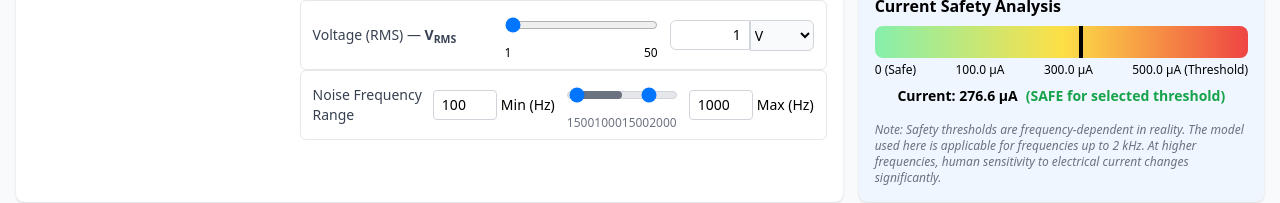
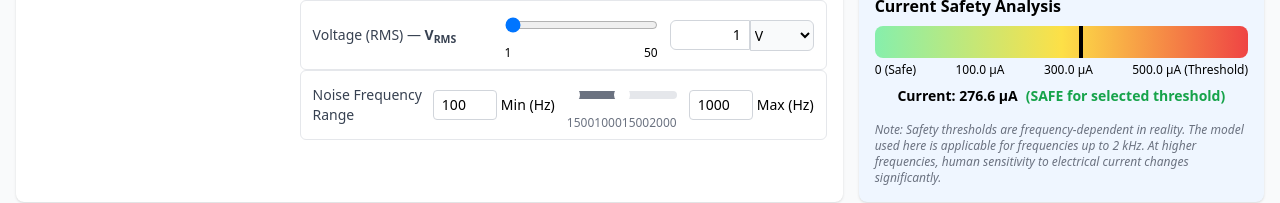
Before and after one commit to sandeepzgk/ESR-System, a React (Create React App) app in the folder Simulator/: page / in a window 1280 px wide. Both pictures are taken after a click on the button "White Noise". Shown: the part 256-459 px from the top of the page. Built offline with nearby package versions, Linux system fonts and the light colour scheme.

Commit message:
finally working

```diff
--- a/Simulator/src/components/FrequencyInputs.tsx
+++ b/Simulator/src/components/FrequencyInputs.tsx
@@ -22,36 +22,64 @@ const FrequencyInputs: React.FC<FrequencyInputsProps> = ({
   validationErrors,
   noiseValidationError
 }) => {
-  // Check which parameters have validation errors
-  const checkParamValidationState = (paramName: string): boolean => {
-    return getParamValidationState(validationErrors, paramName);
-  };
+  const hasError = (name: string) => getParamValidationState(validationErrors, name);
+  const hasNoiseError = !!noiseValidationError;
 
-  // Check if noise frequency inputs have validation errors
-  const hasNoiseValidationError = !!noiseValidationError;
+  const [minValue, setMinValue] = useState(params.noiseMinFrequency.value);
+  const [maxValue, setMaxValue] = useState(params.noiseMaxFrequency.value);
+  const [activeThumb, setActiveThumb] = useState<'min' | 'max' | null>(null);
 
-  // Local state for the dual slider
-  const [minValue, setMinValue] = useState<number>(params.noiseMinFrequency.value);
-  const [maxValue, setMaxValue] = useState<number>(params.noiseMaxFrequency.value);
-
-  // Update local state when params change
   useEffect(() => {
     setMinValue(params.noiseMinFrequency.value);
     setMaxValue(params.noiseMaxFrequency.value);
   }, [params.noiseMinFrequency.value, params.noiseMaxFrequency.value]);
 
-  // Handle min slider change
-  const handleMinChange = (e: React.ChangeEvent<HTMLInputElement>) => {
-    const newValue = parseFloat(e.target.value);
+  useEffect(() => {
+    const onUp = () => setActiveThumb(null);
+    document.addEventListener('mouseup', onUp);
+    return () => document.removeEventListener('mouseup', onUp);
+  }, []);
+
+  const handleMin = (e: React.ChangeEvent<HTMLInputElement>) => {
+    const v = +e.target.value;
+    if (v < maxValue) {
+      setMinValue(v);
+      onParamChange('noiseMinFrequency', { value: v });
+    }
+  };
+  const handleMax = (e: React.ChangeEvent<HTMLInputElement>) => {
+    const v = +e.target.value;
+    if (v > minValue) {
+      setMaxValue(v);
+      onParamChange('noiseMaxFrequency', { value: v });
+    }
+  };
+
+  // Helper functions for direct mouse manipulation
+  const handleMinMouseMove = (e: MouseEvent) => {
+    const sliderContainer = document.querySelector('.relative[style*="height: 32px"]');
+    if (!sliderContainer) return;
+
+    const rect = sliderContainer.getBoundingClientRect();
+    const offsetX = e.clientX - rect.left;
+    const percentage = Math.min(Math.max(0, offsetX / rect.width), 1);
+    const newValue = Math.round(1 + percentage * 1999);
+
     if (newValue < maxValue) {
       setMinValue(newValue);
       onParamChange('noiseMinFrequency', { value: newValue });
     }
   };
 
-  // Handle max slider change
-  const handleMaxChange = (e: React.ChangeEvent<HTMLInputElement>) => {
-    const newValue = parseFloat(e.target.value);
+  const handleMaxMouseMove = (e: MouseEvent) => {
+    const sliderContainer = document.querySelector('.relative[style*="height: 32px"]');
+    if (!sliderContainer) return;
+
+    const rect = sliderContainer.getBoundingClientRect();
+    const offsetX = e.clientX - rect.left;
+    const percentage = Math.min(Math.max(0, offsetX / rect.width), 1);
+    const newValue = Math.round(1 + percentage * 1999);
+
     if (newValue > minValue) {
       setMaxValue(newValue);
       onParamChange('noiseMaxFrequency', { value: newValue });
@@ -67,88 +95,90 @@ const FrequencyInputs: React.FC<FrequencyInputsProps> = ({
           textValues={textValues}
           onParamChange={onParamChange}
           onTextChange={onTextChange}
-          hasValidationErrors={checkParamValidationState('frequency')}
+          hasValidationErrors={hasError('frequency')}
         />
       ) : (
         <div className="mb-2">
-          {hasNoiseValidationError && (
+          {hasNoiseError && (
             <div className="mb-1 p-1 bg-red-50 border border-red-300 rounded-md">
               <p className="text-red-700 text-xs">{noiseValidationError}</p>
             </div>
           )}
-
-          <div className={`flex items-center rounded-md px-3 py-2 border border-gray-200 mb-1 bg-white`}>
-            <div className={`w-48 text-sm font-medium ${hasNoiseValidationError ? 'text-yellow-700' : 'text-gray-700'}`}>
+          <div className="flex items-center rounded-md px-3 py-2 border border-gray-200 mb-1 bg-white">
+            <div className={`w-48 text-sm font-medium ${hasNoiseError ? 'text-yellow-700' : 'text-gray-700'}`}>
               Noise Frequency Range
             </div>
-
             <div className="flex-grow flex items-center space-x-3">
+              {/* Min input */}
               <div className="flex items-center">
                 <input
                   type="text"
                   value={textValues.noiseMinFrequency}
-                  onChange={(e) => onTextChange('noiseMinFrequency', e.target.value)}
+                  onChange={e => onTextChange('noiseMinFrequency', e.target.value)}
                   className={`w-16 px-2 py-1 text-sm border rounded ${
-                    hasNoiseValidationError ? 'border-yellow-300 bg-yellow-50' : 'border-gray-300'
+                    hasNoiseError ? 'border-yellow-300 bg-yellow-50' : 'border-gray-300'
                   }`}
                 />
                 <label className="text-sm ml-1 whitespace-nowrap">Min (Hz)</label>
               </div>
-
+              {/* Slider */}
               <div className="flex-grow mx-2">
-                <div className="relative" style={{ height: "32px" }}>
-                  <div className="absolute w-full h-2 bg-gray-200 border border-gray-300 rounded-md top-1/2 transform -translate-y-1/2"></div>
-
+                <div className="relative" style={{ height: 32 }}>
+                  {/* Track */}
+                  <div className="absolute top-1/2 left-0 w-full h-2 bg-gray-200  border-0 border-gray-600 rounded transform -translate-y-1/2" />
+                  {/* Highlight */}
                   <div
-  className="absolute h-2 bg-gray-500 rounded-md top-1/2 -translate-y-1/2"
+                    className="absolute top-1/2 h-2 bg-gray-500 rounded transform -translate-y-1/2"
                     style={{
-    /* distance from left edge of the track */
-    left:  `${((minValue - 1) * 100) / 1999}%`,
-
-    /* span between the two handles */
+                      left: `${((minValue - 1) * 100) / 1999}%`,
                       width: `${((maxValue - minValue) * 100) / 1999}%`
                     }}
                   />
 
-                  <div className="relative w-full h-full flex items-center">
-                    <input
-                      type="range"
-                      min="1"
-                      max="2000"
-                      step="1"
-                      value={minValue}
-                      onChange={handleMinChange}
-                      className={`absolute w-1/2 appearance-none bg-transparent outline-none cursor-pointer ${
-                        hasNoiseValidationError ? 'accent-yellow-500' : ''
-                      }`}
+                  {/* This is the container for both thumbs */}
+                  <div className="absolute top-0 left-0 w-full" style={{ height: '32px' }}>
+                    {/* Min thumb handle */}
+                    <div
+                      className="absolute w-4 h-4 bg-white   bg-gray-500 rounded-full transform -translate-x-1/2 -translate-y-1/2 cursor-pointer"
                       style={{
-                        left: '0',
-                        pointerEvents: 'auto',
-                        zIndex: 10,
-                        height: '100%'
+                        top: '50%',
+                        left: `${((minValue - 1) * 100) / 1999}%`,
+                        zIndex: activeThumb === 'min' ? 30 : 20,
+                        pointerEvents: 'auto'
+                      }}
+                      onMouseDown={(e) => {
+                        e.stopPropagation();
+                        setActiveThumb('min');
+                        document.addEventListener('mousemove', handleMinMouseMove);
+                        document.addEventListener('mouseup', () => {
+                          setActiveThumb(null);
+                          document.removeEventListener('mousemove', handleMinMouseMove);
+                        }, { once: true });
                       }}
                     />
 
-                    <input
-                      type="range"
-                      min="1"
-                      max="2000"
-                      step="1"
-                      value={maxValue}
-                      onChange={handleMaxChange}
-                      className={`absolute w-1/2 appearance-none bg-transparent outline-none cursor-pointer ${
-                        hasNoiseValidationError ? 'accent-yellow-500' : ''
-                      }`}
+                    {/* Max thumb handle */}
+                    <div
+                      className="absolute w-4 h-4 bg-white  bg-gray-500 rounded-full transform -translate-x-1/2 -translate-y-1/2 cursor-pointer"
                       style={{
-                        right: '0',
-                        pointerEvents: 'auto',
-                        zIndex: 20,
-                        height: '100%'
+                        top: '50%',
+                        left: `${((maxValue - 1) * 100) / 1999}%`,
+                        zIndex: activeThumb === 'max' ? 30 : 20,
+                        pointerEvents: 'auto'
+                      }}
+                      onMouseDown={(e) => {
+                        e.stopPropagation();
+                        setActiveThumb('max');
+                        document.addEventListener('mousemove', handleMaxMouseMove);
+                        document.addEventListener('mouseup', () => {
+                          setActiveThumb(null);
+                          document.removeEventListener('mousemove', handleMaxMouseMove);
+                        }, { once: true });
                       }}
                     />
                   </div>
                 </div>
-
+                {/* Ticks */}
                 <div className="flex justify-between text-xs text-gray-500 mt-1">
                   <span>1</span>
                   <span>500</span>
@@ -157,14 +187,14 @@ const FrequencyInputs: React.FC<FrequencyInputsProps> = ({
                   <span>2000</span>
                 </div>
               </div>
-
+              {/* Max input */}
               <div className="flex items-center">
                 <input
                   type="text"
                   value={textValues.noiseMaxFrequency}
-                  onChange={(e) => onTextChange('noiseMaxFrequency', e.target.value)}
+                  onChange={e => onTextChange('noiseMaxFrequency', e.target.value)}
                   className={`w-16 px-2 py-1 text-sm border rounded ${
-                    hasNoiseValidationError ? 'border-yellow-300 bg-yellow-50' : 'border-gray-300'
+                    hasNoiseError ? 'border-yellow-300 bg-yellow-50' : 'border-gray-300'
                   }`}
                 />
                 <label className="text-sm ml-1 whitespace-nowrap">Max (Hz)</label>
```
Lines whose indentation alone changed are shown as unchanged.
